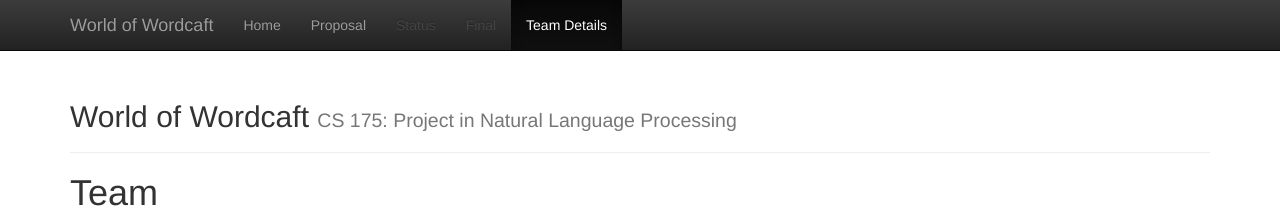
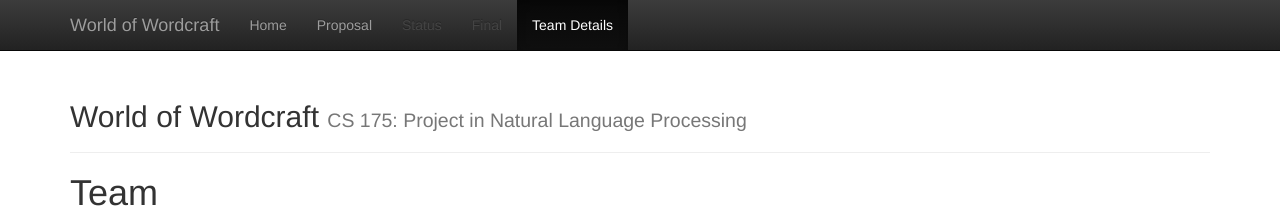
Before and after one commit to quanal/Captain-Commando, a Jekyll site: the page built from docs/team.md, in a window 1280 px wide. Shown: the top 220 px of the page. Built offline with Jekyll 4.4.1, drawn with Linux system fonts in a browser that asks for light colours.

Commit message:
Update _config.yml

```diff
--- a/docs/_config.yml
+++ b/docs/_config.yml
@@ -1,7 +1,7 @@
 ###########
 # site.title
 
-title:    'World of Wordcaft'
+title:    'World of Wordcraft'
 subtitle: 'CS 175: Project in Natural Language Processing'
 
 
```
